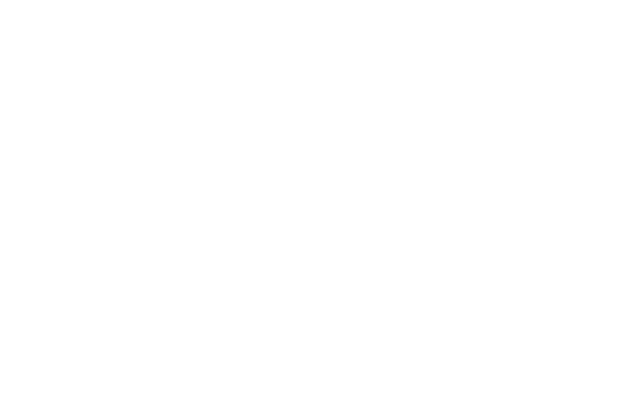
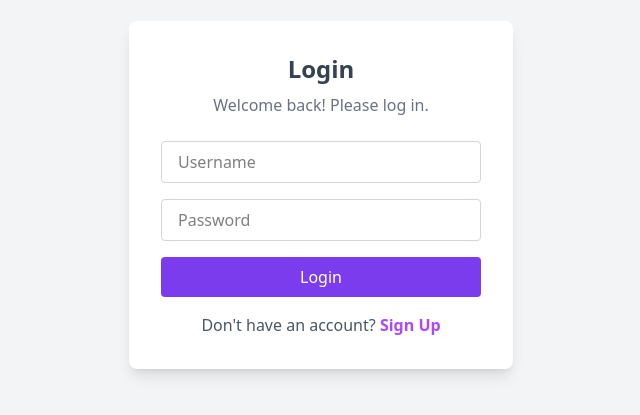
Before and after one commit to Md-Alqma/DooIt, a React (Vite) app in the folder frontend/: page /signin in a window 1280 px wide. Before the commit this address had no page. Shown: the part 205-620 px from the top of the page, without its empty margins (319-959 px from the left). Built offline with nearby package versions, Linux system fonts and the light colour scheme.

Commit message:
storing the user token

```diff
--- a/frontend/src/App.jsx
+++ b/frontend/src/App.jsx
@@ -9,7 +9,7 @@
       <Routes>
         <Route path="/" element={<Home />} />
         <Route path="/signup" element={<AuthPage type={false} />} />
-        <Route path="/login" element={<AuthPage type={true} />} />
+        <Route path="/signin" element={<AuthPage type={true} />} />
       </Routes>
     </>
   );
--- a/frontend/src/components/LoginForm.jsx
+++ b/frontend/src/components/LoginForm.jsx
@@ -28,6 +28,7 @@
       );
       const data = await result.json();
       setUser(data);
+      localStorage.setItem("token", data.token);
       setUsername("");
       setPassword("");
       navigate("/");
```
